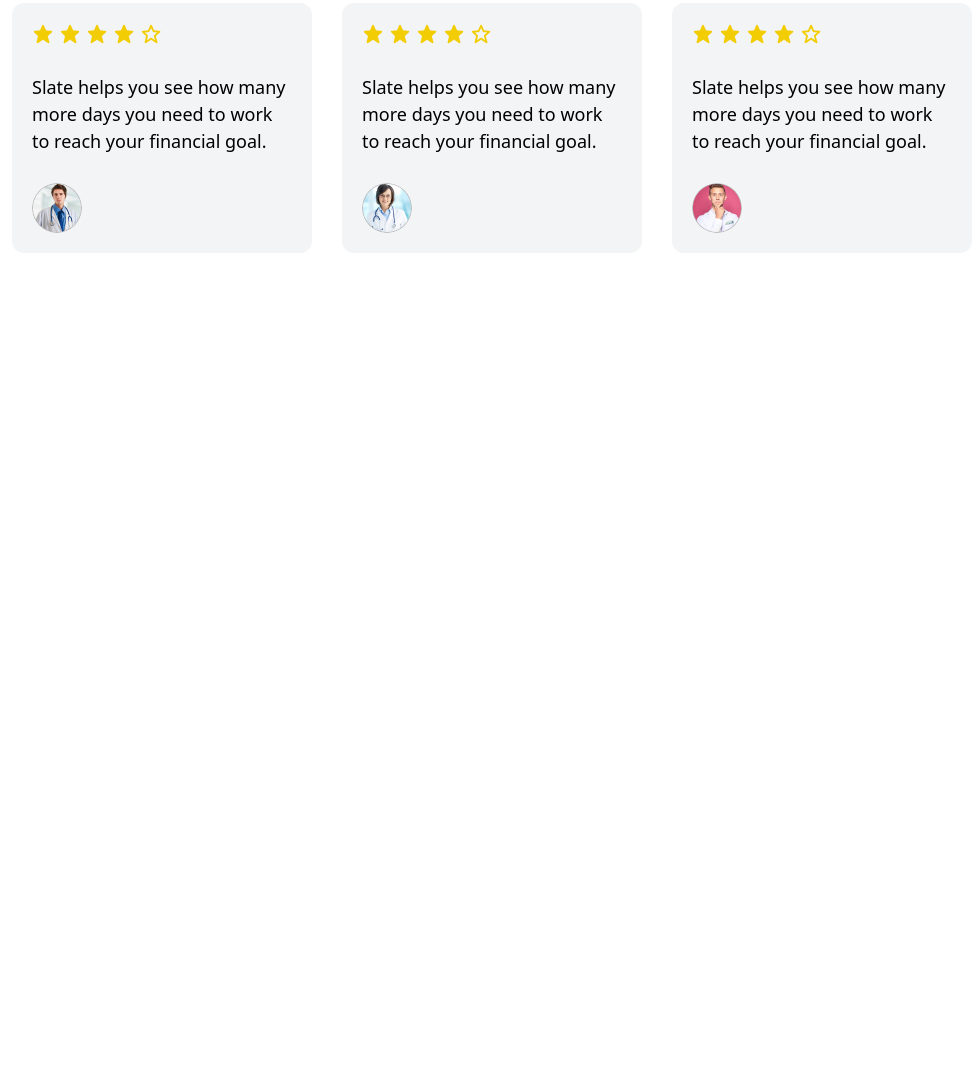
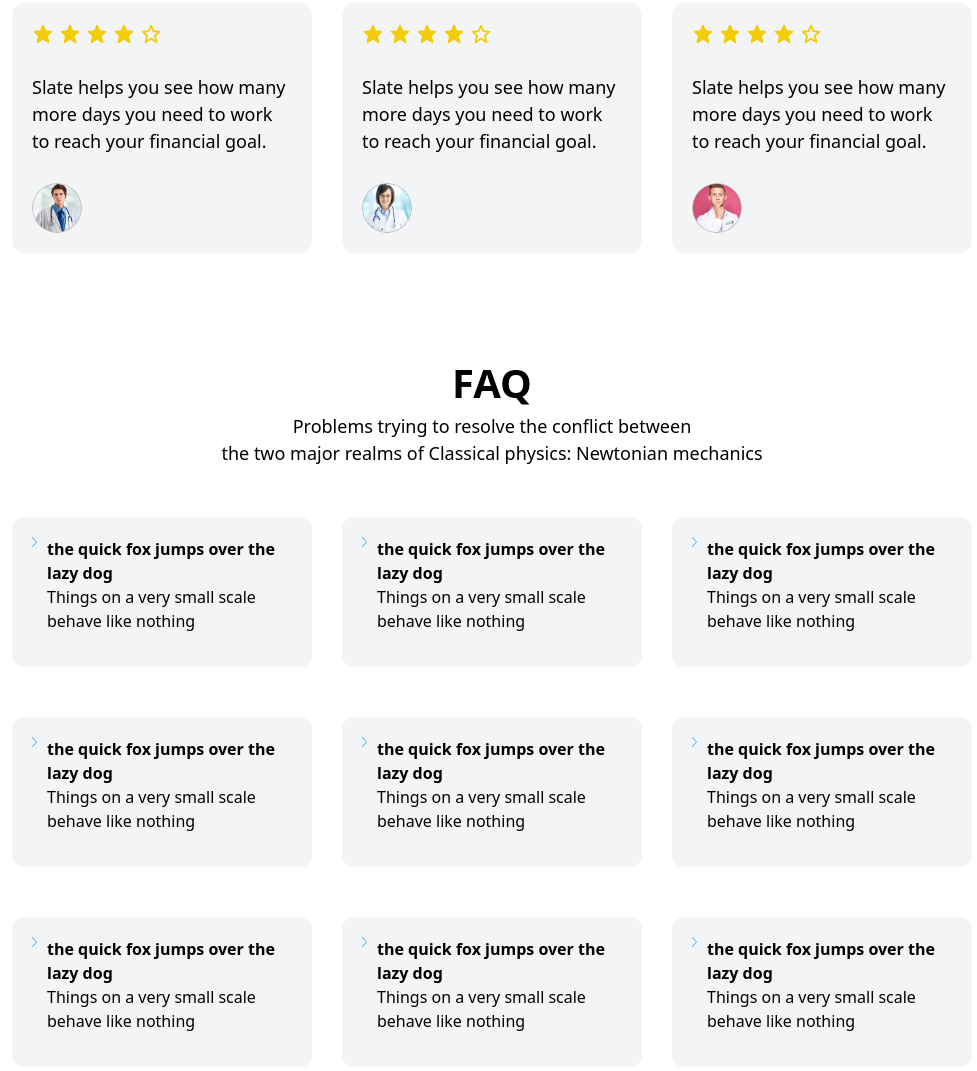
Before and after one commit to Firdavs001-hue/git4-w, a website: page src/index.html in a window 1280 px wide. Shown: the part 1366-2437 px from the top of the page, without its empty margins (148-1125 px from the left). Before the commit the page ends 1669 px from the top, so only its background shows below. Drawn offline with nearby package versions, Linux system fonts and the light colour scheme; files that its build step writes are made by us from their sources.

Commit message:
section 3

```diff
--- a/src/index.html
+++ b/src/index.html
@@ -131,6 +131,91 @@
                 </div>
             </section>
 
+            <!--Section 3-->
+            <section class="w-[80%] m-auto py-[50px] flex flex-col gap-[50px]">
+                <div class="">
+                    <h2 class="text-[40px] text-center font-bold">FAQ</h2>
+                    <p class="text-[18px] text-center">Problems trying to resolve the conflict between <br>the two major realms of Classical physics: Newtonian mechanics </p>
+                </div>
+                <div class="flex flex-col lg:flex-row gap-[20px] lg:justify-between">
+
+                    <div class="relative flex  gap-[10px] items-start w-[300px] p-[20px] h-[150px]  bg-gray-100 rounded-xl">
+                        <img src="./icn arrow-right icn-xs.png" class="w-[5px] h-[10px] top-[15px]" alt="">
+                        <div class="">
+                            <h3 class="font-bold">the quick fox jumps over the  lazy dog</h3>
+                        <p>Things on a very small scale  behave like nothing </p>
+                        </div>
+                    </div>
+                    <div class="relative flex  gap-[10px] items-start w-[300px] p-[20px] h-[150px]  bg-gray-100 rounded-xl">
+                        <img src="./icn arrow-right icn-xs.png" class="w-[5px] h-[10px] top-[15px]" alt="">
+                        <div class="">
+                            <h3 class="font-bold">the quick fox jumps over the  lazy dog</h3>
+                        <p>Things on a very small scale  behave like nothing </p>
+                        </div>
+                    </div>
+                    <div class="relative flex  gap-[10px] items-start w-[300px] p-[20px] h-[150px]  bg-gray-100 rounded-xl">
+                        <img src="./icn arrow-right icn-xs.png" class="w-[5px] h-[10px] top-[15px]" alt="">
+                        <div class="">
+                            <h3 class="font-bold">the quick fox jumps over the  lazy dog</h3>
+                        <p>Things on a very small scale  behave like nothing </p>
+                        </div>
+                    </div>
+
+
+                </div>
+                <div class="flex flex-col lg:flex-row gap-[20px] lg:justify-between">
+
+                    <div class="relative flex  gap-[10px] items-start w-[300px] p-[20px] h-[150px]  bg-gray-100 rounded-xl">
+                        <img src="./icn arrow-right icn-xs.png" class="w-[5px] h-[10px] top-[15px]" alt="">
+                        <div class="">
+                            <h3 class="font-bold">the quick fox jumps over the  lazy dog</h3>
+                        <p>Things on a very small scale  behave like nothing </p>
+                        </div>
+                    </div>
+                    <div class="relative flex  gap-[10px] items-start w-[300px] p-[20px] h-[150px]  bg-gray-100 rounded-xl">
+                        <img src="./icn arrow-right icn-xs.png" class="w-[5px] h-[10px] top-[15px]" alt="">
+                        <div class="">
+                            <h3 class="font-bold">the quick fox jumps over the  lazy dog</h3>
+                        <p>Things on a very small scale  behave like nothing </p>
+                        </div>
+                    </div>
+                    <div class="relative flex  gap-[10px] items-start w-[300px] p-[20px] h-[150px]  bg-gray-100 rounded-xl">
+                        <img src="./icn arrow-right icn-xs.png" class="w-[5px] h-[10px] top-[15px]" alt="">
+                        <div class="">
+                            <h3 class="font-bold">the quick fox jumps over the  lazy dog</h3>
+                        <p>Things on a very small scale  behave like nothing </p>
+                        </div>
+                    </div>
+
+
+                </div>
+                <div class="flex flex-col lg:flex-row gap-[20px] lg:justify-between">
+
+                    <div class="relative flex  gap-[10px] items-start w-[300px] p-[20px] h-[150px]  bg-gray-100 rounded-xl">
+                        <img src="./icn arrow-right icn-xs.png" class="w-[5px] h-[10px] top-[15px]" alt="">
+                        <div class="">
+                            <h3 class="font-bold">the quick fox jumps over the  lazy dog</h3>
+                        <p>Things on a very small scale  behave like nothing </p>
+                        </div>
+                    </div>
+                    <div class="relative flex  gap-[10px] items-start w-[300px] p-[20px] h-[150px]  bg-gray-100 rounded-xl">
+                        <img src="./icn arrow-right icn-xs.png" class="w-[5px] h-[10px] top-[15px]" alt="">
+                        <div class="">
+                            <h3 class="font-bold">the quick fox jumps over the  lazy dog</h3>
+                        <p>Things on a very small scale  behave like nothing </p>
+                        </div>
+                    </div>
+                    <div class="relative flex  gap-[10px] items-start w-[300px] p-[20px] h-[150px]  bg-gray-100 rounded-xl">
+                        <img src="./icn arrow-right icn-xs.png" class="w-[5px] h-[10px] top-[15px]" alt="">
+                        <div class="">
+                            <h3 class="font-bold">the quick fox jumps over the  lazy dog</h3>
+                        <p>Things on a very small scale  behave like nothing </p>
+                        </div>
+                    </div>
+
+
+                </div>
+            </section>
         </main>
     </body>
 </html>
```
